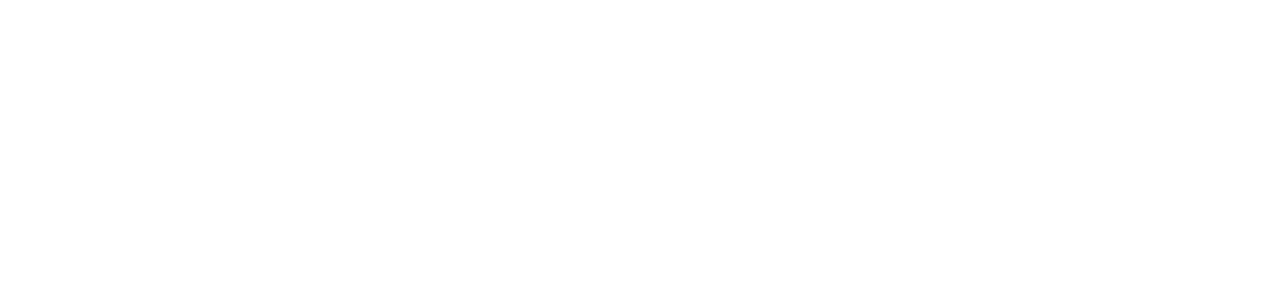
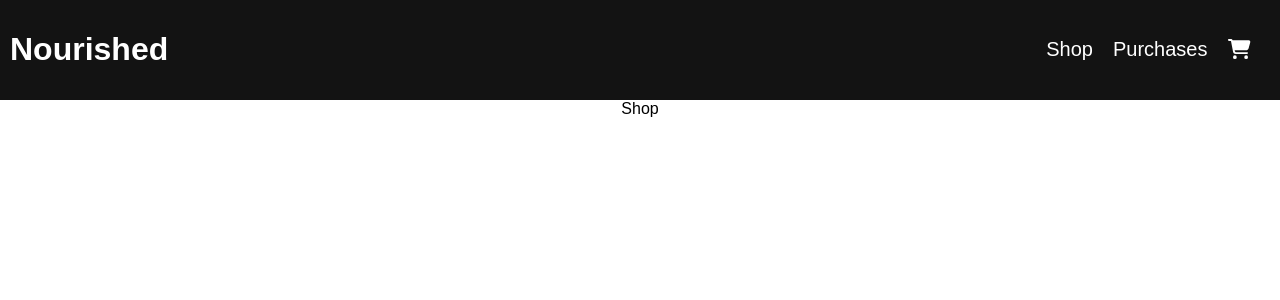
Before and after one commit to nokerenee/ECOMMERCE-NOURISHED-Client, a React (Create React App) app in the folder client/: page / in a window 1280 px wide. Shown: the top 300 px of the page. Built offline with nearby package versions, Linux system fonts and the light colour scheme.

Commit message:
navbar added with routes and pages

```diff
--- a/client/src/App.css
+++ b/client/src/App.css
@@ -2,37 +2,36 @@
   text-align: center;
 }
 
-.App-logo {
-  height: 40vmin;
-  pointer-events: none;
+body {
+  margin: 0;
+  padding: 0;
+  font-family: sans-serif;
 }
 
-@media (prefers-reduced-motion: no-preference) {
-  .App-logo {
-    animation: App-logo-spin infinite 20s linear;
-  }
+.navbar {
+  display: flex;
+  justify-content: space-between;
+  align-items: center;
+  background-color: rgb(19, 19, 19);
+  color: white;
+  padding: 10px;
 }
 
-.App-header {
-  background-color: #282c34;
-  min-height: 100vh;
+.navbarLinks {
   display: flex;
-  flex-direction: column;
-  align-items: center;
-  justify-content: center;
-  font-size: calc(10px + 2vmin);
-  color: white;
+  margin-right: 20px;
 }
 
-.App-link {
-  color: #61dafb;
+.navbarLinks span {
+  margin: 0px;
+  padding: 0px;
+  display: flex;
+  align-items: center;
 }
 
-@keyframes App-logo-spin {
-  from {
-    transform: rotate(0deg);
-  }
-  to {
-    transform: rotate(360deg);
-  }
+.navbar a {
+  color: white;
+  text-decoration: none;
+  font-size: 20px;
+  margin-right: 20px;
 }
--- a/client/src/App.tsx
+++ b/client/src/App.tsx
@@ -1,15 +1,21 @@
 import { BrowserRouter as Router, Routes, Route } from "react-router-dom";
 import "./App.css";
+import { Navbar } from "./components/navbar";
+import { ShopPage } from "./pages/shop";
+import { AuthPage } from "./pages/auth";
+import { CheckoutPage } from "./pages/checkout";
+import { PurchasedItemsPage } from "./pages/purchased-items";
 
 function App() {
   return (
     <div className="App">
       <Router>
+        <Navbar />
         <Routes>
-          <Route path="/" />
-          <Route path="/auth" />
-          <Route path="/checkout" />
-          <Route path="/purchased-items" />
+          <Route path="/" element={<ShopPage />} />
+          <Route path="/auth" element={<AuthPage />} />
+          <Route path="/checkout" element={<CheckoutPage />} />
+          <Route path="/purchased-items" element={<PurchasedItemsPage />} />
         </Routes>
       </Router>
     </div>
--- /dev/null
+++ b/client/src/components/navbar.tsx
@@ -0,0 +1,21 @@
+import { Link } from "react-router-dom";
+import { FontAwesomeIcon } from "@fortawesome/react-fontawesome";
+import { faShoppingCart } from "@fortawesome/free-solid-svg-icons";
+
+export const Navbar = () => {
+  return (
+    <div className="navbar">
+      <div className="navbarTitle">
+        <h1>Nourished</h1>
+      </div>
+
+      <div className="navbar-links">
+        <Link to="/">Shop</Link>
+        <Link to="/purchased-items">Purchases</Link>
+        <Link to="/checkout">
+          <FontAwesomeIcon icon={faShoppingCart} />
+        </Link>
+      </div>
+    </div>
+  );
+};
--- /dev/null
+++ b/client/src/pages/auth/index.tsx
@@ -0,0 +1,3 @@
+export const AuthPage = () => {
+  return <div>Auth</div>;
+};
--- /dev/null
+++ b/client/src/pages/checkout/index.tsx
@@ -0,0 +1,3 @@
+export const CheckoutPage = () => {
+  return <div>Checkout</div>;
+};
--- /dev/null
+++ b/client/src/pages/purchased-items/index.tsx
@@ -0,0 +1,3 @@
+export const PurchasedItemsPage = () => {
+  return <div>Purchased Items</div>;
+};
--- /dev/null
+++ b/client/src/pages/shop/index.tsx
@@ -0,0 +1,3 @@
+export const ShopPage = () => {
+  return <div>Shop</div>;
+};
```
Also changed, not shown: client/src/pages/auth/styles.css (added), client/src/pages/checkout/styles.css (added), client/src/pages/purchased-items/styles.css (added), client/src/pages/shop/styles.css (added).
